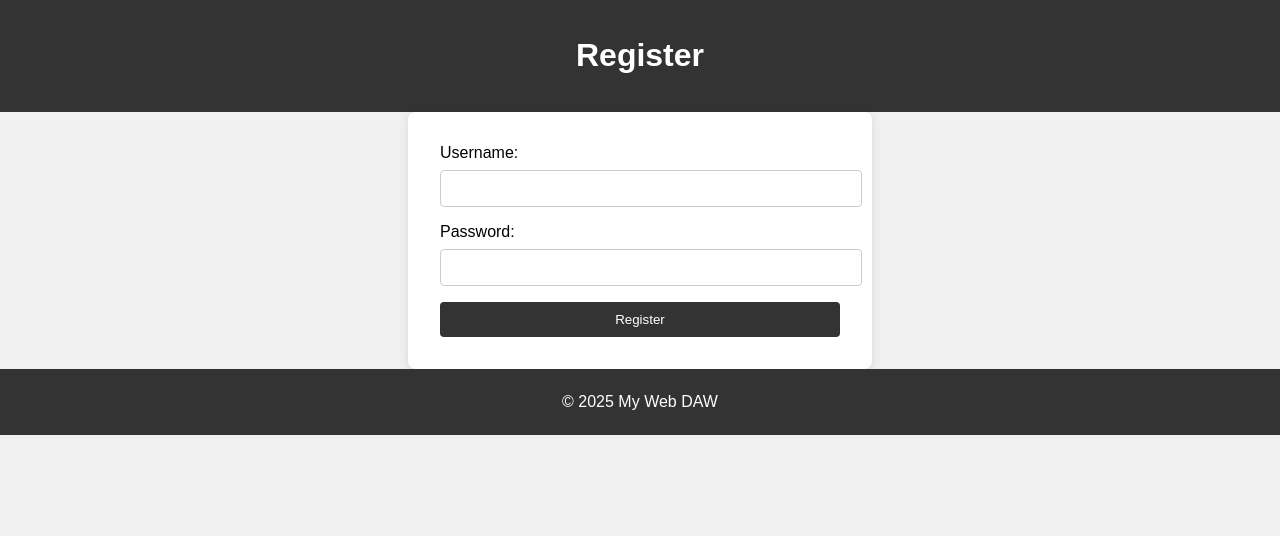
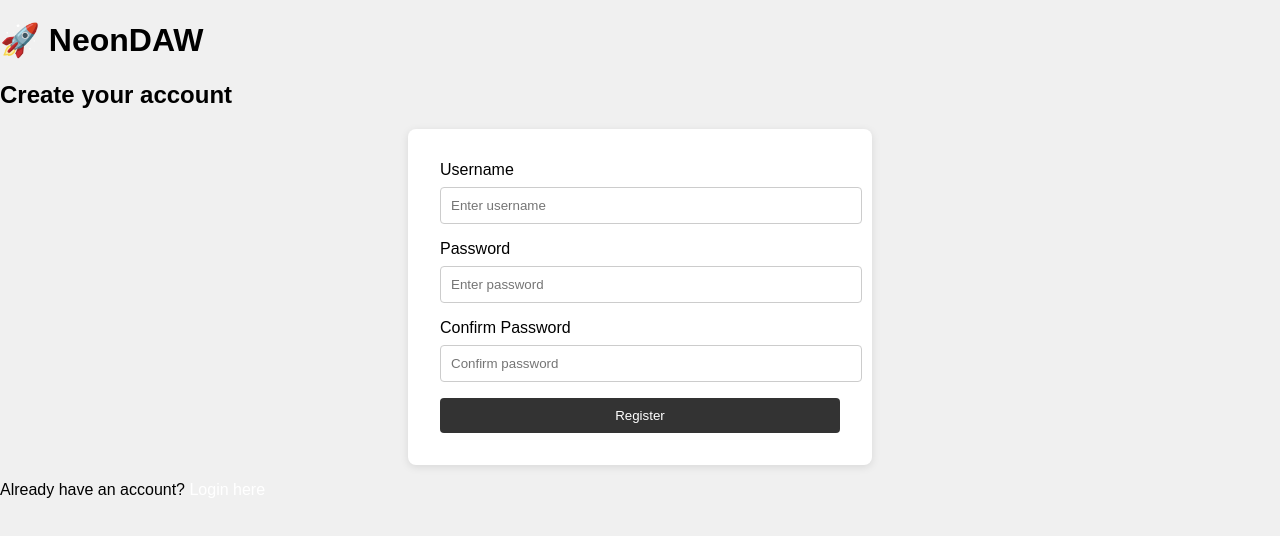
Before and after one commit to abesoul/ABLETUNES, a plain HTML site: page register.html in a window 1280 px wide. Drawn offline with Linux system fonts and the light colour scheme.

Commit message:
Update register.html

```diff
--- a/register.html
+++ b/register.html
@@ -1,32 +1,36 @@
 <!DOCTYPE html>
 <html lang="en">
 <head>
-    <meta charset="UTF-8">
-    <meta name="viewport" content="width=device-width, initial-scale=1.0">
-    <title>Register - My Web DAW</title>
-    <link rel="stylesheet" href="style.css">
+  <meta charset="UTF-8" />
+  <meta name="viewport" content="width=device-width, initial-scale=1.0"/>
+  <title>Register | NeonDAW</title>
+  <link rel="stylesheet" href="style.css" />
 </head>
-<body>
-    <header>
-        <h1>Register</h1>
-    </header>
+<body class="login-body">
+  <div class="login-wrapper">
+    <div class="login-box glass">
+      <h1 class="neon-title">🚀 NeonDAW</h1>
+      <h2 class="form-subtitle">Create your account</h2>
 
-    <main>
-        <form id="register-form">
-            <label for="new-username">Username:</label>
-            <input type="text" id="new-username" name="new-username" required>
+      <form id="register-form" autocomplete="off">
+        <label for="new-username">Username</label>
+        <input type="text" id="new-username" name="username" placeholder="Enter username" required />
 
-            <label for="new-password">Password:</label>
-            <input type="password" id="new-password" name="new-password" required>
+        <label for="new-password">Password</label>
+        <input type="password" id="new-password" name="password" placeholder="Enter password" required />
 
-            <button type="submit">Register</button>
-        </form>
-    </main>
+        <label for="confirm-password">Confirm Password</label>
+        <input type="password" id="confirm-password" name="confirm-password" placeholder="Confirm password" required />
 
-    <footer>
-        <p>&copy; 2025 My Web DAW</p>
-    </footer>
+        <button type="submit" class="neon-button">Register</button>
+      </form>
 
-    <script src="register.js"></script>
+      <p class="register-link">
+        Already have an account? <a href="login.html">Login here</a>
+      </p>
+    </div>
+  </div>
+
+  <script src="register.js"></script>
 </body>
 </html>
```
